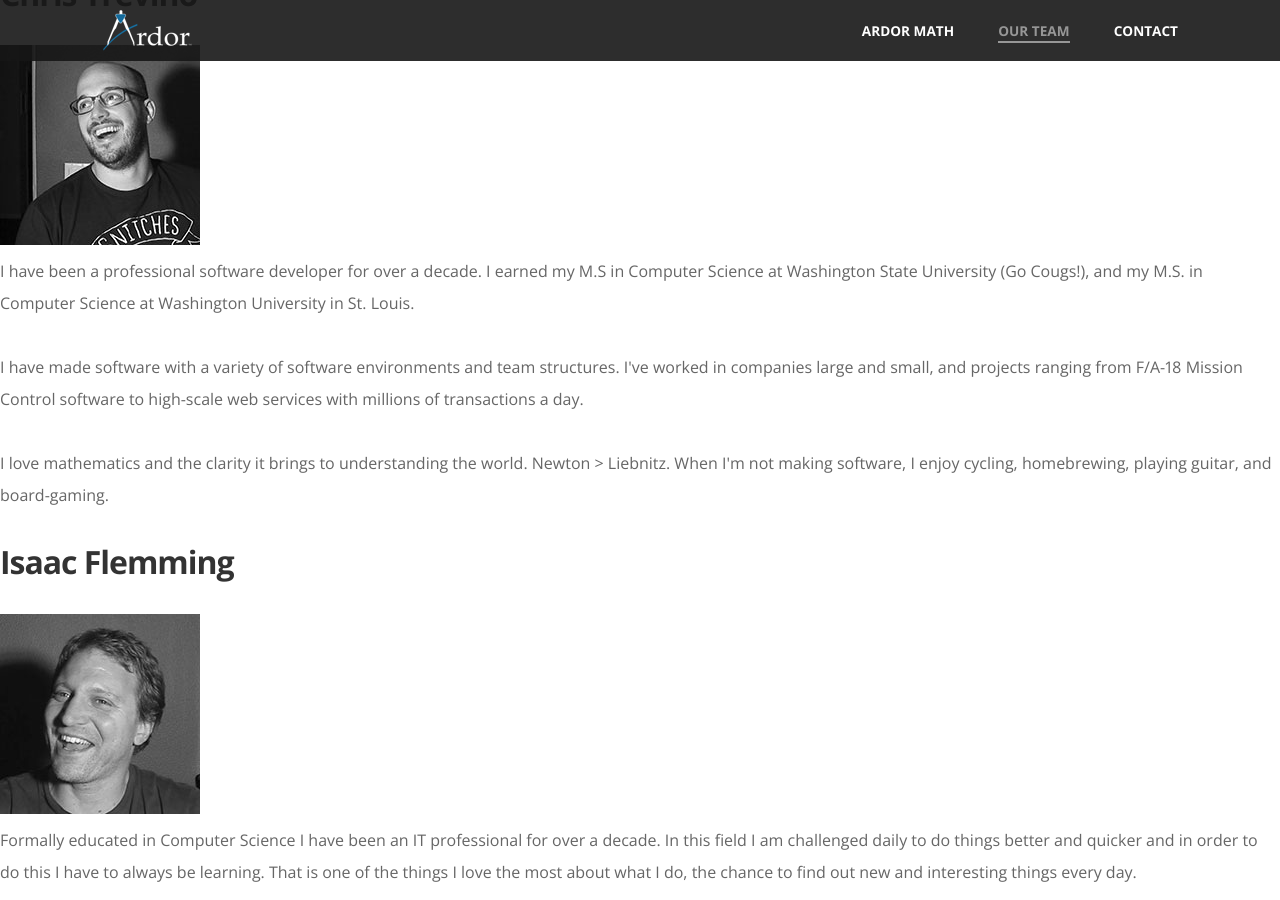
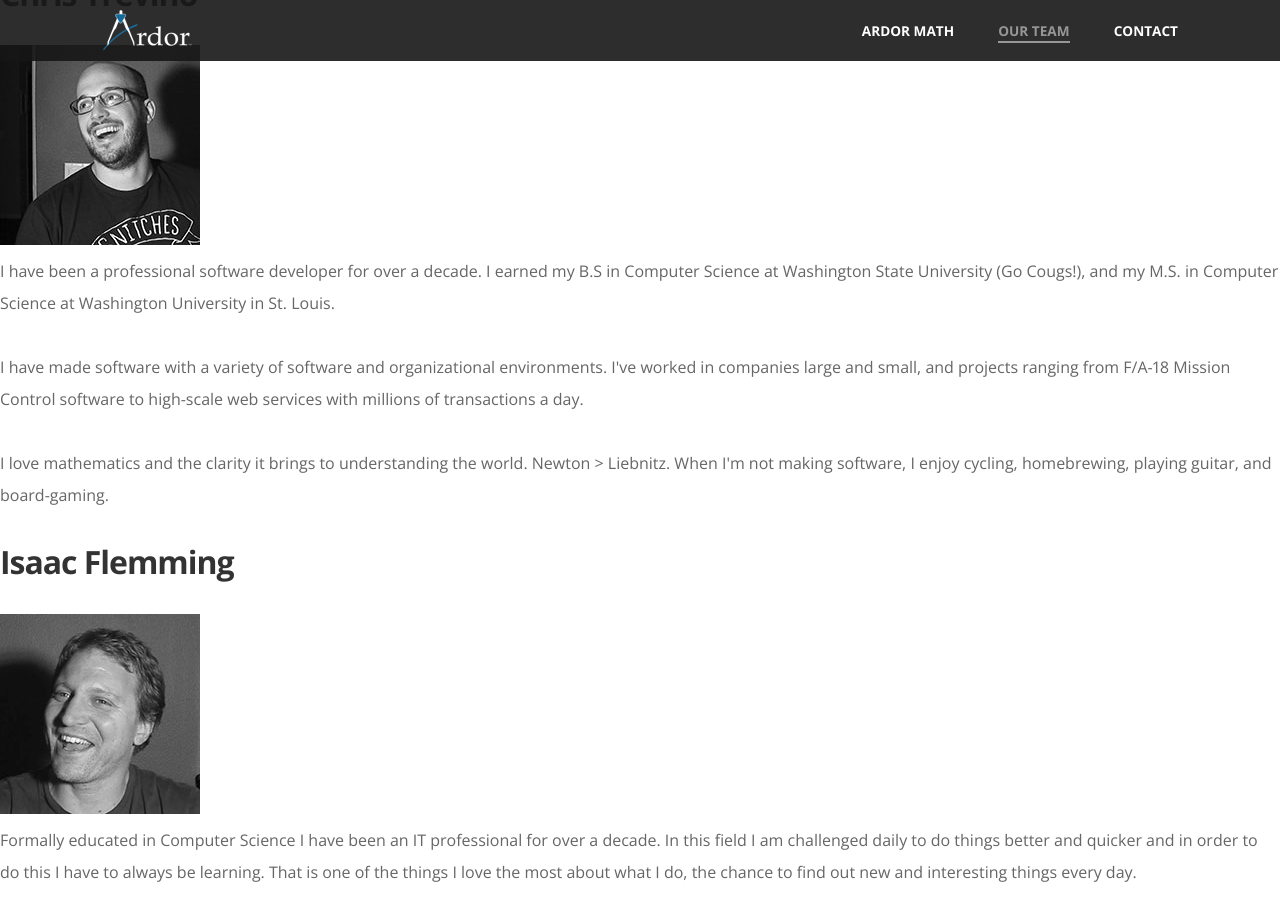
Before and after one commit to ardor-education/ardor-education.github.io, a Jekyll site: the page built from team.md, in a window 1280 px wide and 900 px high, scrolled down 1188 px. Built offline with Jekyll 4.4.1, drawn with Linux system fonts in a browser that asks for light colours; some web fonts are replaced.

Commit message:
Update Chris' Profile Content

```diff
--- a/_config.yml
+++ b/_config.yml
@@ -99,11 +99,11 @@ team:
       image: 'assets/images/profile/chris.jpg'
       summary: >
         <p>
-        I have been a professional software developer for over a decade. I earned my M.S in Computer Science at
+        I have been a professional software developer for over a decade. I earned my B.S in Computer Science at
         Washington State University (Go Cougs!), and my M.S. in Computer Science at Washington University in St. Louis.
         </p>
         <p>
-        I have made software with a variety of software environments and team structures. I've worked in companies
+        I have made software with a variety of software and organizational environments. I've worked in companies
         large and small, and projects ranging from F/A-18 Mission Control software to high-scale web services with
         millions of transactions a day.
         </p>
```
